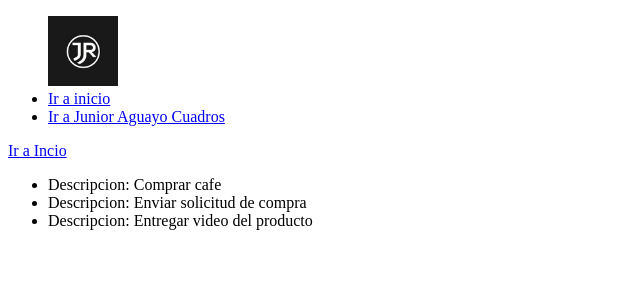
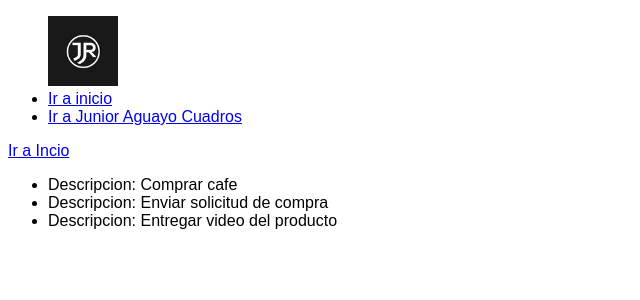
Before and after one commit to junioraguayocuadros/flask, a Flask app: page /hello in a window 1280 px wide. Shown: the top 300 px of the page, without its empty margins (0-640 px from the left). Run offline with Flask 2, Linux system fonts and the light colour scheme.

Commit message:
Added css for image

```diff
--- /dev/null
+++ b/static/css/main.css
@@ -0,0 +1,7 @@
+html * {
+    font-family: sans-serif;
+}
+
+img {
+    max-width: 80px;
+}
--- a/templates/base.html
+++ b/templates/base.html
@@ -5,6 +5,7 @@
     <title>
         {% block title%}Flask | {% endblock %}
     </title>
+    <link rel="stylesheet" href="{{ url_for('static', filename='css/main.css') }}">
 </head>
 <body>
     <header>
```
